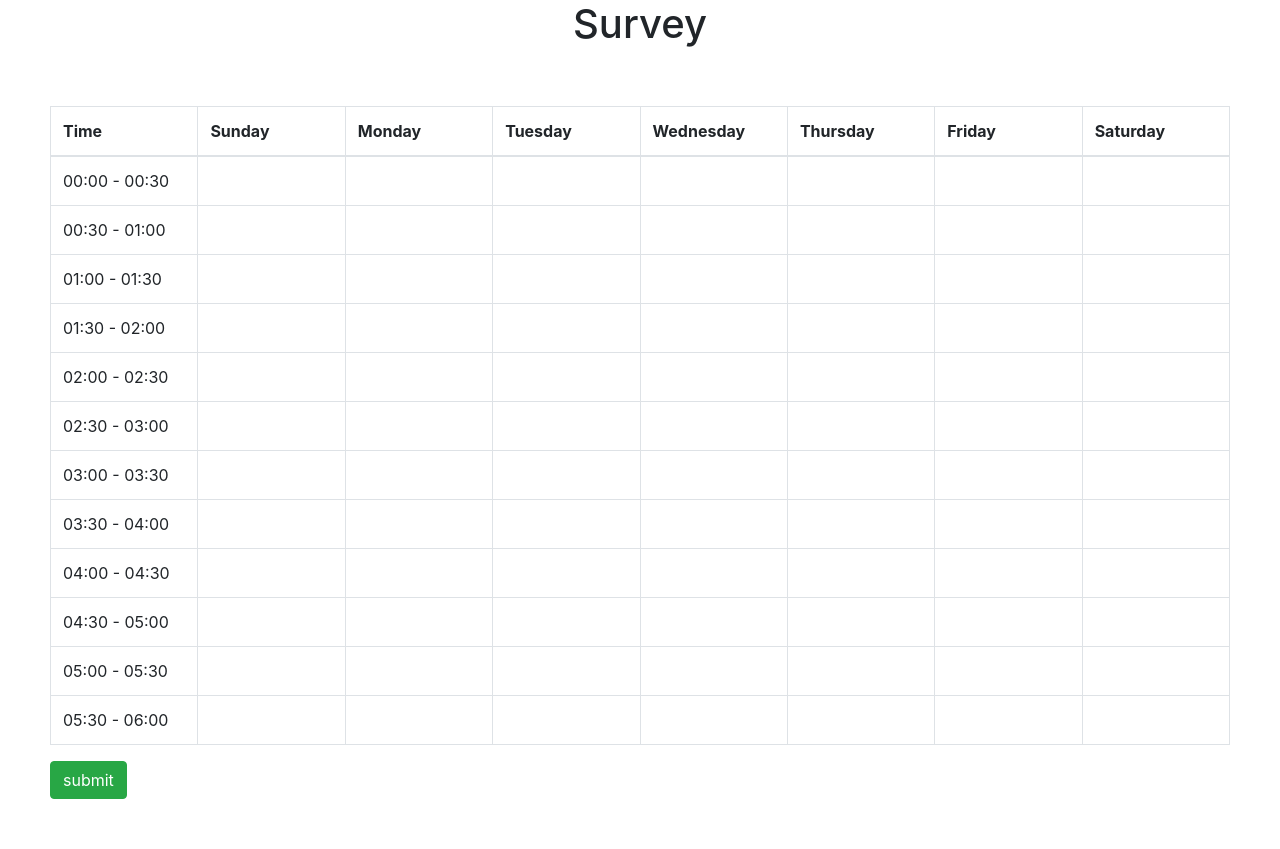
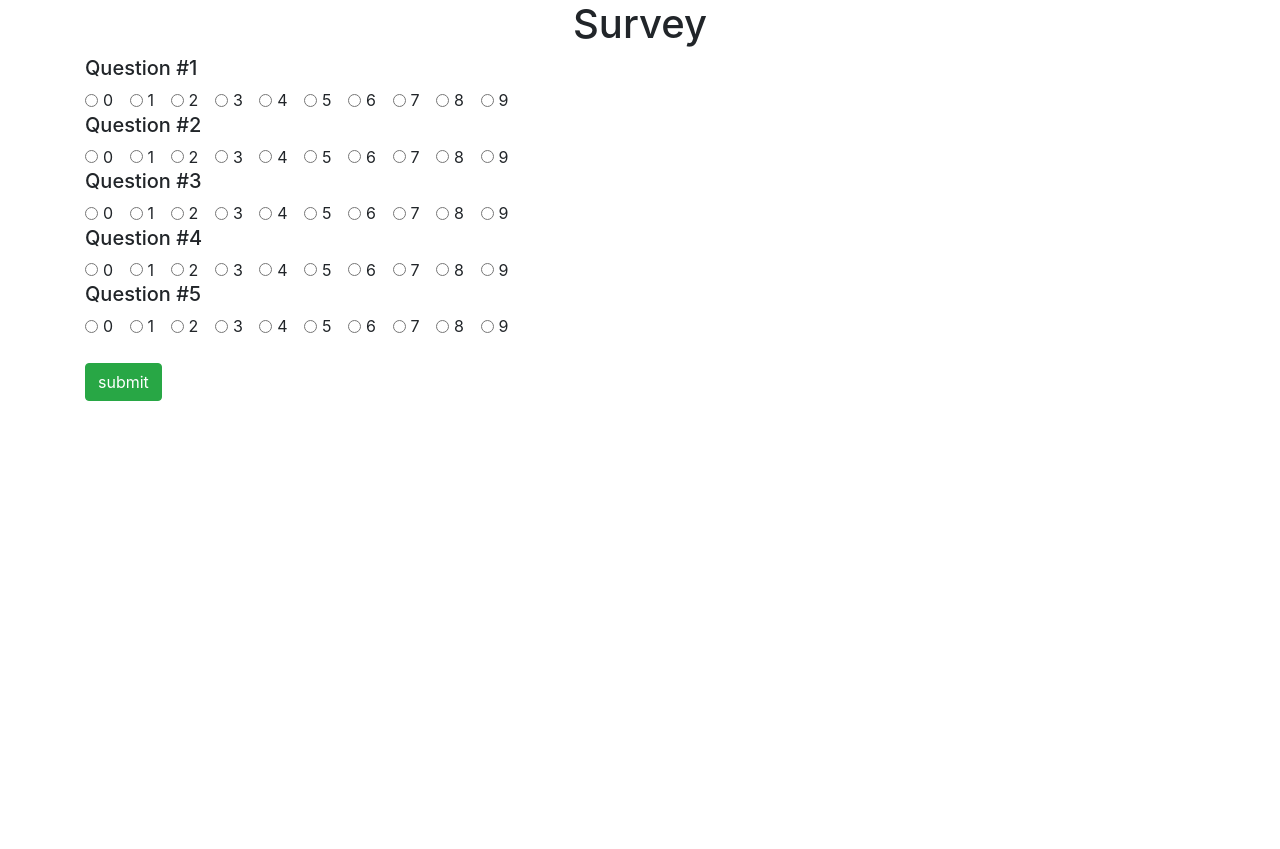
Before and after one commit to Bugart-Lan/StudyDubs, a Django app: page /survey in a window 1280 px wide. After the commit the page ends 401 px from the top, so only its background shows below. Run offline with Django 3.2, Linux system fonts and the light colour scheme; some libraries are stand-ins or nearby versions.

Commit message:
add survey page

```diff
--- a/studygroups/static/survey.js
+++ b/studygroups/static/survey.js
@@ -1,119 +1,26 @@
-const template = Handlebars.compile(document.querySelector('#row').innerHTML);
-const arrSlotRect = [], arrSlot = []
-const lengthY = 12
-const COLOR = "green"
+const questions = [
+    "Question #1",
+    "Question #2",
+    "Question #3",
+    "Question #4",
+    "Question #5",
+]
+
+const scale = 10
+
+const template = Handlebars.compile(document.querySelector("#question").innerHTML)
+
 document.addEventListener('DOMContentLoaded', () => {
-    create_table()
-    init_arrSlot()
-
-    var drag = false, rect1, rect2, color, prev = []
-    var i1, j1
-    document.querySelector('table').onmousemove = event => {
-        if (!drag) return
-
-        prev.forEach(p => {
-            change(p[0], p[1])
-        })
-        prev = []
-
-        const i2 = findX(event.clientX), j2 = findY(event.clientY + window.scrollY)
-        for (let i = Math.min(i1, i2); i <= Math.max(i1, i2); i++)
-            for (let j = Math.min(j1, j2); j <= Math.max(j1, j2); j++)
-                prev.push(change(arrSlot[j][i], color))
-    }
-
-    document.querySelector('table').onmouseup = event => {
-        drag = false
-        prev = []
-    }
-
-    document.querySelectorAll('.slot').forEach(slot => {
-        slot.onmousedown = () => {
-            drag = true
-            i1 = findX(event.clientX), j1 = findY(event.clientY + window.scrollY)
-            if (slot.style.backgroundColor == COLOR)
-                color = "white"
-            else
-                color = COLOR
-            change(slot, color)
-        }
-    })
+    create_body()
 })
 
-function create_table() {
-    for (let m = 0, i = 0; m < lengthY * 30; m += 30, i++) {
-        const content = template({'time': toTime(m) + ' - ' + toTime(m + 30),
-                                'name1': '' + i + 0, 'name2': '' + i + 1, 'name3': '' + i + 2,
-                                'name4': '' + i + 3, 'name5': '' + i + 4, 'name6': '' + i + 5,
-                                'name7': '' + i + 6})
-        document.querySelector('#schedule-row').innerHTML += content
+function create_body() {
+    for (let i = 0; i < questions.length; i++) {
+        var content = "<h5>" + questions[i] + "</h5>"
+        for (let j = 0; j < scale; j++) {
+            const tmp = template({'val': j, 'name': i})
+            content += tmp
+        }
+        document.querySelector('#survey_body').innerHTML += content
     }
 }
-
-function toTime(mins) {
-    return formatTwoDigits(mins / 60) + ":" + formatTwoDigits(mins % 60)
-}
-
-function formatTwoDigits(n) {
-    if (Math.floor(n / 10) == 0)
-        return "0" + Math.floor(n)
-    else
-        return Math.floor(n)
-}
-
-function init_arrSlot() {
-    document.querySelectorAll('tr').forEach(tr => {
-        var subarrRect = [], subarr = []
-        tr.querySelectorAll('.slot').forEach(slot => {
-            subarr.push(slot)
-            subarrRect.push(slot.getBoundingClientRect())
-        })
-        arrSlot.push(subarr)
-        arrSlotRect.push(subarrRect)
-    })
-    arrSlotRect.shift()
-    arrSlot.shift()
-}
-
-function findCoordinate(x, y) {
-    return arrSlotRect[findY(y)][findX(x)]
-}
-
-function findX(tarX) {
-    return findXHelper(0, 7, tarX)
-}
-
-function findY(tarY) {
-    return findYHelper(0, lengthY, tarY)
-}
-
-function findXHelper(a, b, tarX) {
-    if (b - a <= 1)
-        return a
-    const i = Math.floor((a + b) / 2)
-    if (tarX <= arrSlotRect[0][i].right && tarX >= arrSlotRect[0][i].left)
-        return i
-    else if (tarX >= arrSlotRect[0][i].right)
-        return findXHelper(i + 1, b, tarX)
-    else
-        return findXHelper(a, i, tarX)
-}
-
-function findYHelper(a, b, tarY) {
-    if (b - a <= 1)
-        return a
-    const i = Math.floor((a + b) / 2)
-    if (tarY <= arrSlotRect[i][0].bottom && tarY >= arrSlotRect[i][0].top)
-        return i
-    else if (tarY >= arrSlotRect[i][0].bottom)
-        return findYHelper(i + 1, b, tarY)
-    else
-        return findYHelper(a, i, tarY)
-}
-
-function change(slot, color) {
-    const original_color = slot.style.backgroundColor
-    slot.querySelector('input').value = (color == COLOR)
-    slot.style.backgroundColor = color
-    return [slot, original_color]
-}
--- a/studygroups/templates/survey.html
+++ b/studygroups/templates/survey.html
@@ -3,47 +3,27 @@
     <head>
         <title>Survey</title>
         <link rel="stylesheet" href="https://stackpath.bootstrapcdn.com/bootstrap/4.3.1/css/bootstrap.min.css" integrity="sha384-ggOyR0iXCbMQv3Xipma34MD+dH/1fQ784/j6cY/iJTQUOhcWr7x9JvoRxT2MZw1T" crossorigin="anonymous">
-        <link rel="stylesheet" href="static/styles.css"/>
+        <link rel="stylesheet" href=""/>
         <script src="https://cdnjs.cloudflare.com/ajax/libs/handlebars.js/4.0.11/handlebars.min.js"></script>
-        <script id="row" type="text/x-handlebars-template">
-            <tr>
+        <script id="question" type="text/x-handlebars-template">
+            <div class="form-check form-check-inline">
                 {% verbatim %}
-                <td>{{ time }}</td>
-                <td class="slot"><input type="hidden" value="false" name="{{ name1 }}"/></td>
-                <td class="slot"><input type="hidden" value="false" name="{{ name2 }}"/></td>
-                <td class="slot"><input type="hidden" value="false" name="{{ name3 }}"/></td>
-                <td class="slot"><input type="hidden" value="false" name="{{ name4 }}"/></td>
-                <td class="slot"><input type="hidden" value="false" name="{{ name5 }}"/></td>
-                <td class="slot"><input type="hidden" value="false" name="{{ name6 }}"/></td>
-                <td class="slot"><input type="hidden" value="false" name="{{ name7 }}"/></td>
+                <input class="form-check-input" type="radio" name="{{ name }}" value="{{ val }}" />
+                <label class="form-check-label">{{ val }}</label>
                 {% endverbatim %}
-            </tr>
+            </div>
         </script>
         <script src="static/survey.js"></script>
     </head>
     <body>
         <center><h1>Survey</h1></center>
-        <form style="padding:50px" action="{% url 'getSchedule' %}" method="post">
-            {% csrf_token %}
-            <div>
-                <table class="table table-bordered">
-                    <thead>
-                        <tr>
-                            <th class="schedule-header">Time</th>
-                            <th class="schedule-header">Sunday</th>
-                            <th class="schedule-header">Monday</th>
-                            <th class="schedule-header">Tuesday</th>
-                            <th class="schedule-header">Wednesday</th>
-                            <th class="schedule-header">Thursday</th>
-                            <th class="schedule-header">Friday</th>
-                            <th class="schedule-header">Saturday</th>
-                        </tr>
-                    </thead>
-                    <tbody id="schedule-row">
-                    </tbody>
-                </table>
-            </div>
-            <input class="btn btn-success" type="submit" value="submit" />
-        </form>
+        <div class="container">
+            <form action="{% url 'getSurveyResults' %}" method="post">
+                {% csrf_token %}
+                <div id="survey_body"></div>
+                <br />
+                <input class="btn btn-success" type="submit" value="submit" />
+            </form>
+        </div>
     </body>
 </html>
--- a/studygroups/urls.py
+++ b/studygroups/urls.py
@@ -4,7 +4,9 @@ from . import views
 
 urlpatterns = [
     path("", views.index, name="index"),
+    path("schedule", views.schedule, name="schedule"),
     path("survey", views.survey, name="survey"),
+    path("getSurveyResults", views.getSurveyResults, name="getSurveyResults"),
     path("login_page", views.login, name="login"),
     path("login_view", views.login_view, name="login_view"),
     path("register", views.register, name="register"),
--- a/studygroups/views.py
+++ b/studygroups/views.py
@@ -11,8 +11,10 @@ from .models import *
 lengthX = 7
 lengthY = 12
 
+surveyN = 5
+
 def index(request):
-    return HttpResponseRedirect(reverse(survey))
+    return HttpResponseRedirect(reverse(schedule))
 
 def login(request):
     """
@@ -33,7 +35,16 @@ def login_view(request):
         messages.add_message(request, messages.ERROR, 'Invalid credentials.')
         return HttpResponseRedirect(reverse(login))
 
+def schedule(request):
+    return render(request, "schedule.html")
+
 def survey(request):
+    return render(request, "survey.html")
+
+def getSurveyResults(request):
+    for i in range(surveyN):
+        result = request.POST[str(i)]
+        print(result)
     return render(request, "survey.html")
 
 def register(request):
```
Also changed, not shown: studygroups/static/schedule.js (added, +119 -0 lines), studygroups/templates/schedule.html (added, +49 -0 lines), studygroups/static/schedule_styles.css (renamed from studygroups/static/styles.css).
